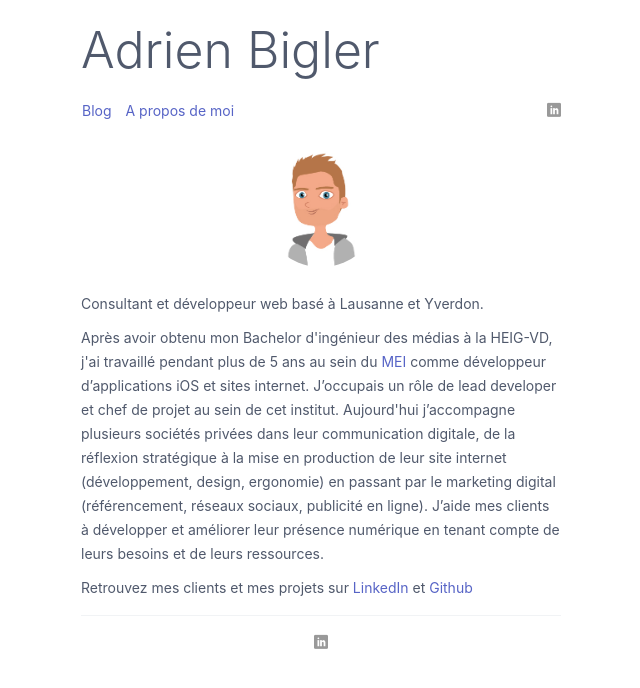
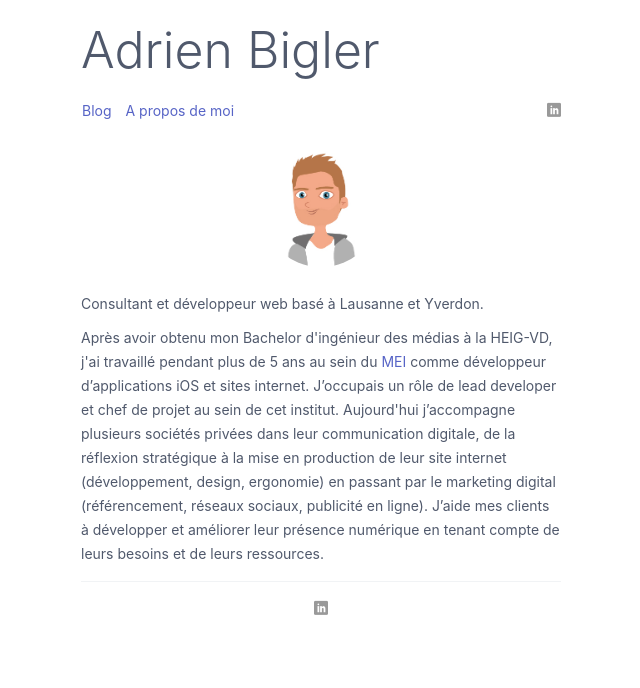
Before and after one commit to camel113/camel113.github.io, a Jekyll site: the page built from adrien-bigler-consultant-web.html, in a window 1280 px wide. Shown: the top 688 px of the page, without its empty margins (319-959 px from the left). Built offline with Jekyll 4.4.1, drawn with Linux system fonts in a browser that asks for light colours; some web fonts are replaced.

Commit message:
Remove content

```diff
--- a/adrien-bigler-consultant-web.html
+++ b/adrien-bigler-consultant-web.html
@@ -5,5 +5,4 @@ layout: default
 	<div class="img-adrien-container"><img src="/images/adrien.jpg" alt="Adrien Bigler"></div>
 	<p>Consultant et développeur web basé à Lausanne et Yverdon.</p>
 	<p>Après avoir obtenu mon Bachelor d'ingénieur des médias à la HEIG-VD, j'ai travaillé pendant plus de 5 ans au sein du <a href="http://mei.heig-vd.ch/">MEI</a> comme développeur d’applications iOS et sites internet. J’occupais un rôle de lead developer et chef de projet au sein de cet institut. Aujourd'hui j’accompagne plusieurs sociétés privées dans leur communication digitale, de la réflexion stratégique à la mise en production de leur site internet (développement, design, ergonomie) en passant par le marketing digital (référencement, réseaux sociaux, publicité en ligne). J’aide mes clients à développer et améliorer leur présence numérique en tenant compte de leurs besoins et de leurs ressources.</p>
-	<p>Retrouvez mes clients et mes projets sur <a href="https://www.linkedin.com/in/adrien-bigler-6408a2a1/">LinkedIn</a> et <a href="https://github.com/camel113">Github</a></p>
 </main>
```
